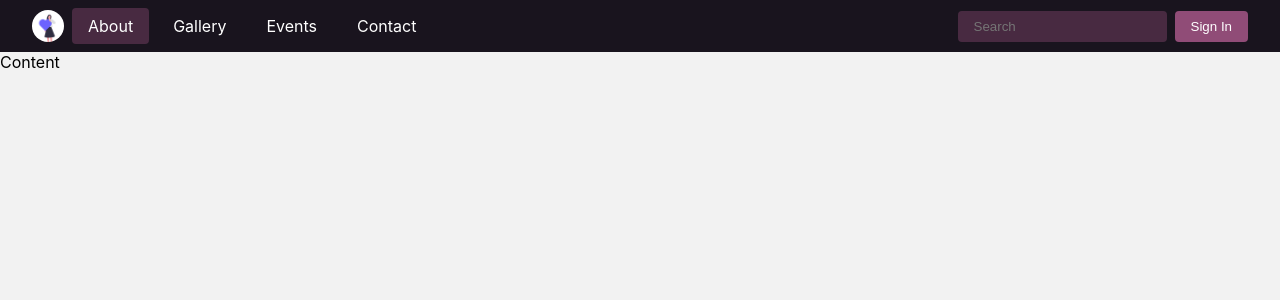
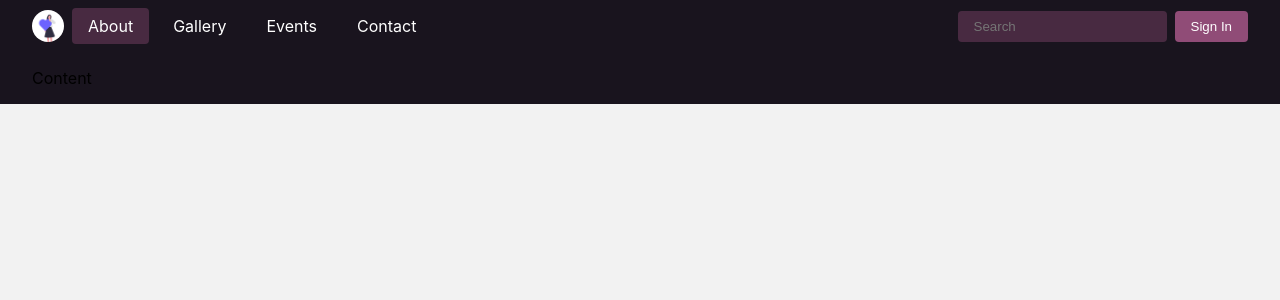
Before and after one commit to JuliaCMint/design-system, a React (Create React App) app: page / in a window 1280 px wide. Shown: the top 300 px of the page. Built offline with nearby package versions, Linux system fonts and the light colour scheme.

Commit message:
created content area

```diff
--- a/src/components/Content.jsx
+++ b/src/components/Content.jsx
@@ -1,9 +1,15 @@
-import React from 'react'
+import React from "react";
+import styled from "styled-components";
+import { PaddingWrapper } from "./patterns/PaddingWrapper";
+
+const ContentArea = styled(PaddingWrapper).attrs(() => ({
+  padding: ["l", "xl"],
+}))`
+  background-image: linear-gradient(to bottom, #19141e 10rem, #fff 10rem);
+`;
 
 const Content = () => {
-  return (
-    <div>Content</div>
-  )
-}
+  return <ContentArea>Content</ContentArea>;
+};
 
-export default Content
+export default Content;
```
